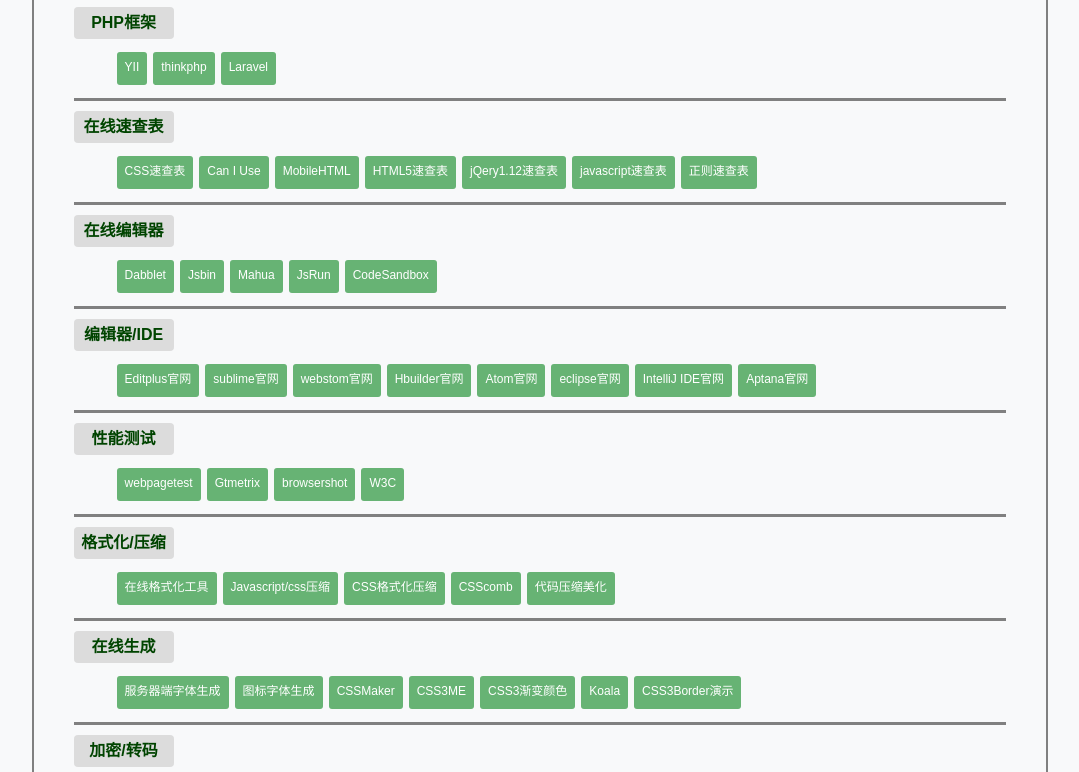
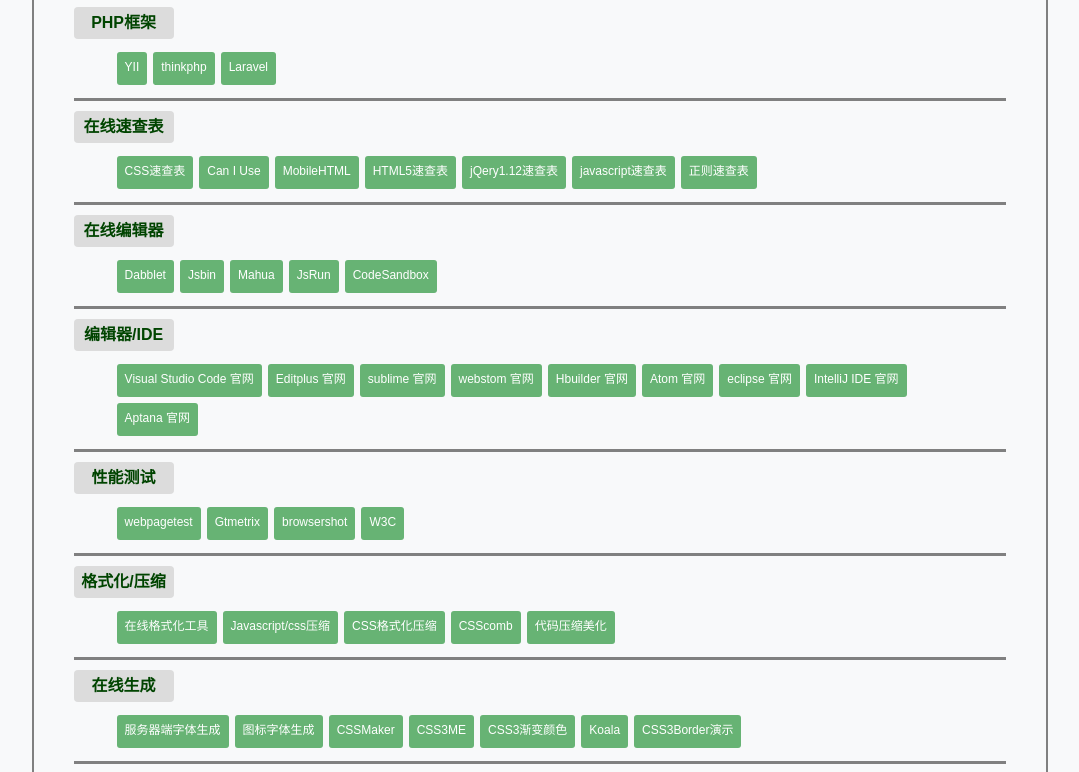
Before and after one commit to freedyc/front-end, a website built with Parcel: page index.html in a window 1280 px wide. Shown: the part 1282-2054 px from the top of the page, without its empty margins (100-1179 px from the left). Built offline with nearby package versions, Linux system fonts and the light colour scheme.

Commit message:
update link

```diff
--- a/index.html
+++ b/index.html
@@ -41,9 +41,6 @@
               </li>
               <li>
                 <a href="http://www.w3cplus.com/" target="_blank">w3cplus</a>
-              </li>
-              <li>
-                <a href="http://www.w3help.org/zh-cn/kb/" target="_blank">w3chelp</a>
               </li>
               <li>
                 <a href="http://www.w3ctech.com/" target="_blank">w3ctech</a>
@@ -204,9 +201,6 @@
           <dd>
             <ul class="link">
               <li>
-                <a href="http://www.css88.com/doc/backbone/" target="_blank">Backbone中文文档</a>
-              </li>
-              <li>
                 <a href="http://v3.bootcss.com/" target="_blank">Bootstrap</a>
               </li>
               <li>
@@ -345,28 +339,31 @@
           <dd>
             <ul class="link">
               <li>
-                <a href="https://www.editplus.com/download.html" target="_blank"> Editplus官网</a>
+                <a href="https://code.visualstudio.com/" target="_blank"> Visual Studio Code 官网</a>
               </li>
               <li>
-                <a href="http://www.sublimetext.com/" target="_blank">sublime官网</a>
+                <a href="https://www.editplus.com/download.html" target="_blank"> Editplus 官网</a>
               </li>
               <li>
-                <a href="http://www.jetbrains.com/webstorm/" target="_blank">webstom官网</a>
+                <a href="http://www.sublimetext.com/" target="_blank">sublime 官网</a>
               </li>
               <li>
-                <a href="http://www.dcloud.io/" target="_blank">Hbuilder官网</a>
+                <a href="http://www.jetbrains.com/webstorm/" target="_blank">webstom 官网</a>
               </li>
               <li>
-                <a href="https://atom.io/" target="_blank">Atom官网</a>
+                <a href="http://www.dcloud.io/" target="_blank">Hbuilder 官网</a>
               </li>
               <li>
-                <a href="http://www.eclipse.org/downloads/" target="_blank">eclipse官网</a>
+                <a href="https://atom.io/" target="_blank">Atom 官网</a>
               </li>
               <li>
-                <a href="http://www.jetbrains.com/idea/" target="_blank">IntelliJ IDE官网</a>
+                <a href="http://www.eclipse.org/downloads/" target="_blank">eclipse 官网</a>
               </li>
               <li>
-                <a href="http://www.aptana.com/" target="_blank">Aptana官网</a>
+                <a href="http://www.jetbrains.com/idea/" target="_blank">IntelliJ IDE 官网</a>
+              </li>
+              <li>
+                <a href="http://www.aptana.com/" target="_blank">Aptana 官网</a>
               </li>
             </ul>
           </dd>
--- a/javascript/genurl.js
+++ b/javascript/genurl.js
@@ -10,4 +10,5 @@
     _data.push(obj);
 });
 
-$('#data').val(JSON.stringify(_data));
+// console.log(_data);
+$('#data').html(JSON.stringify(_data));
```
